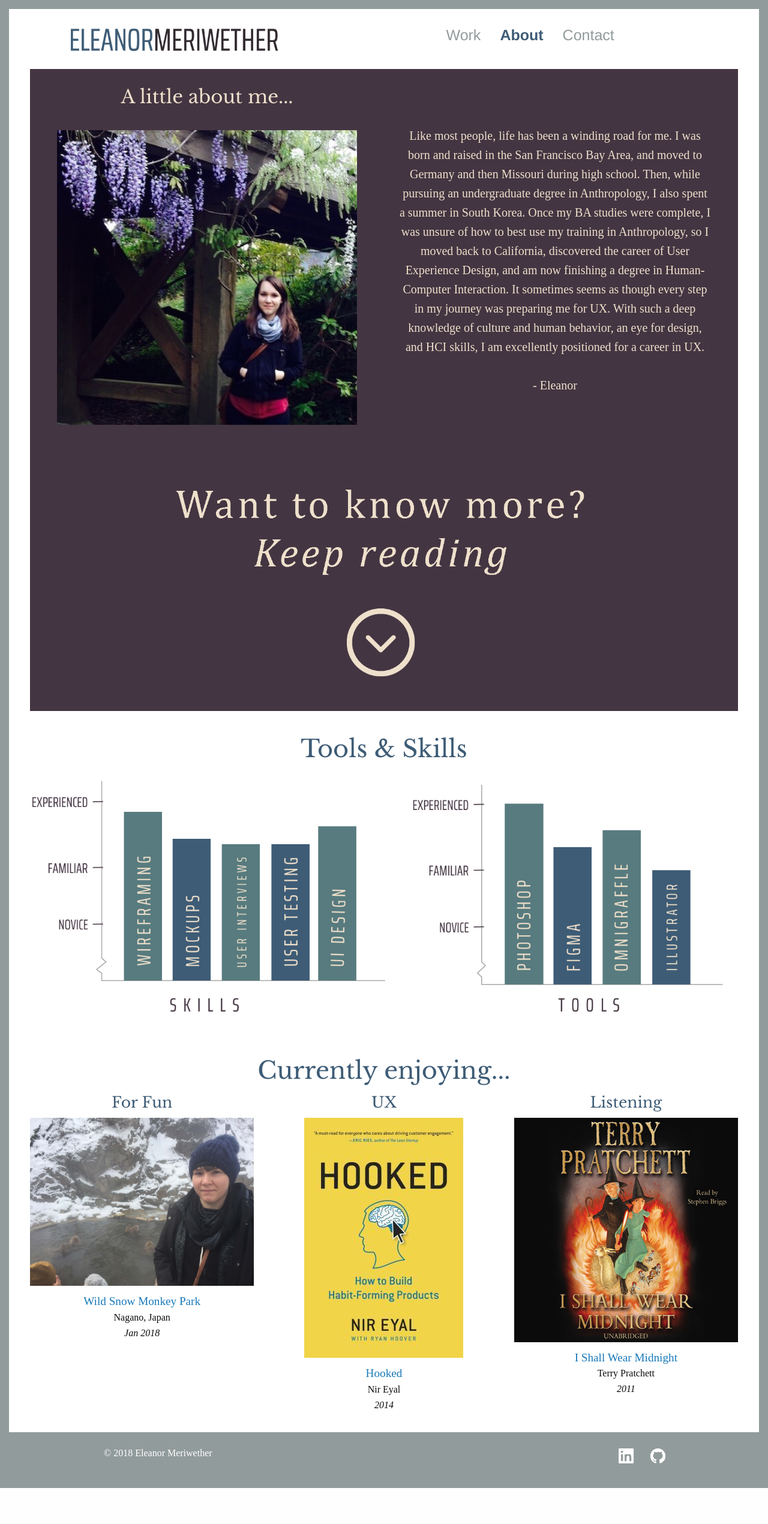
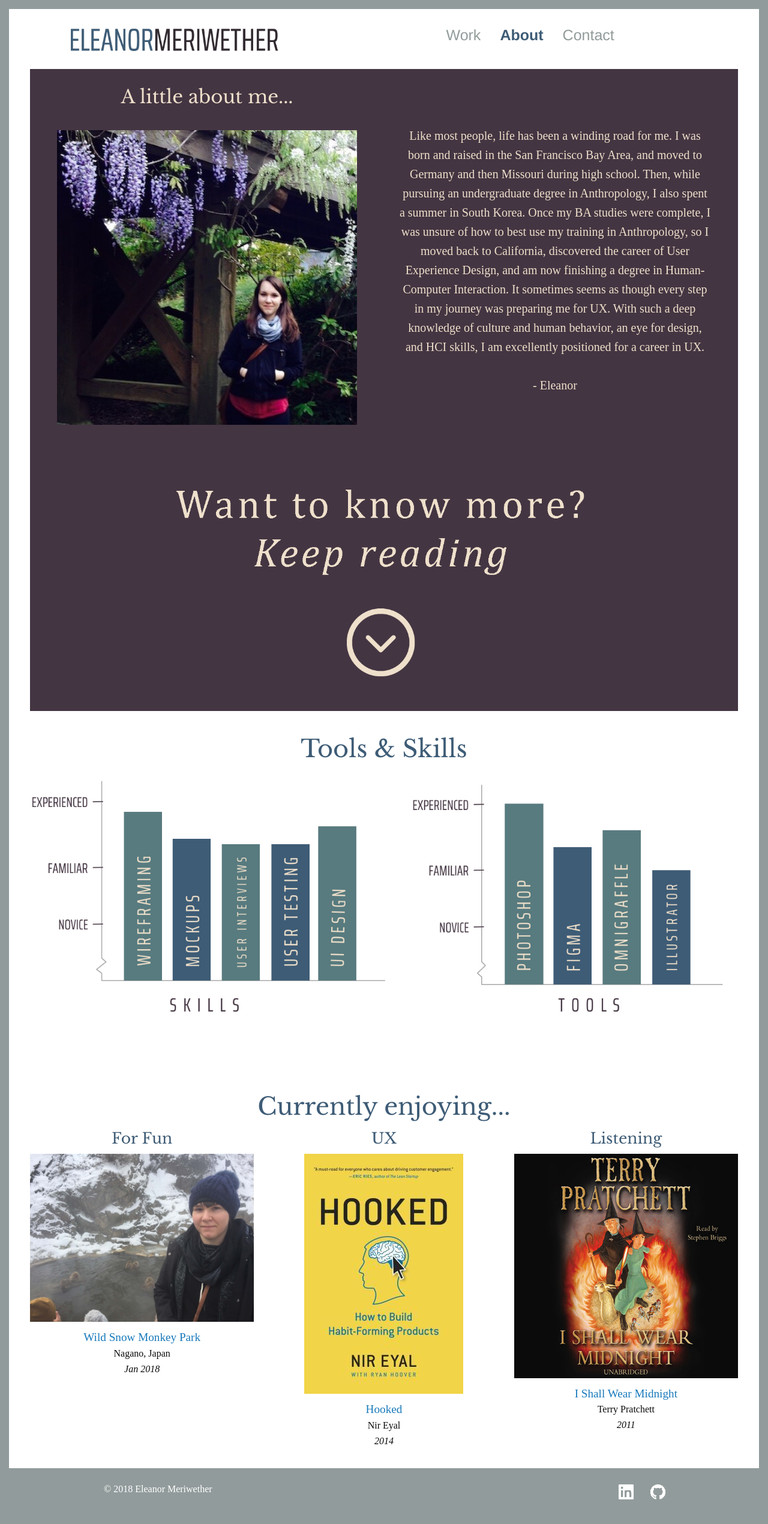
Before and after one commit to emeriwether/emeriwether.github.io, a Jekyll site: the page built from j_about.html, in a window 1280 px wide. Shown: the whole page at 60% size. Built offline with Jekyll 4.4.1, drawn with Linux system fonts in a browser that asks for light colours; some web fonts are replaced; before the commit the page ends 2480 px from its top, so only the background shows below that.

Commit message:
increase bottom padding for toolsSkills img

```diff
--- a/css/app.css
+++ b/css/app.css
@@ -136,7 +136,7 @@
     }
 
     #toolsSkills {
-        padding: 0 30px 30px 30px;
+        padding: 0 30px 90px 30px;
     }
 
     #moreAboutMe {
@@ -312,6 +312,10 @@
 
 /*1400 and above*/
 @media screen and (min-width: 87.5em) {
+    #moreAboutMe {
+        padding: 20px 300px;
+    }
+
     #projDescMain {
         padding: 15px 255px;
     }
```
